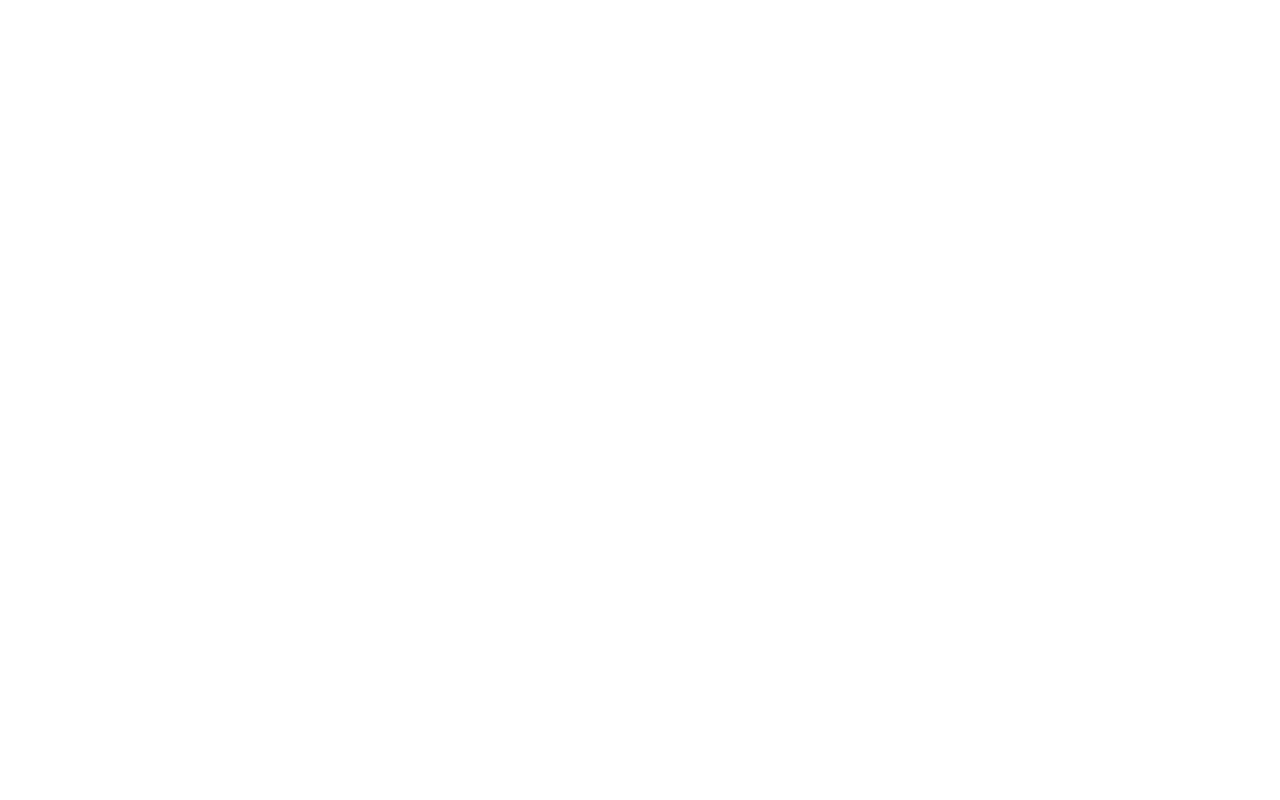
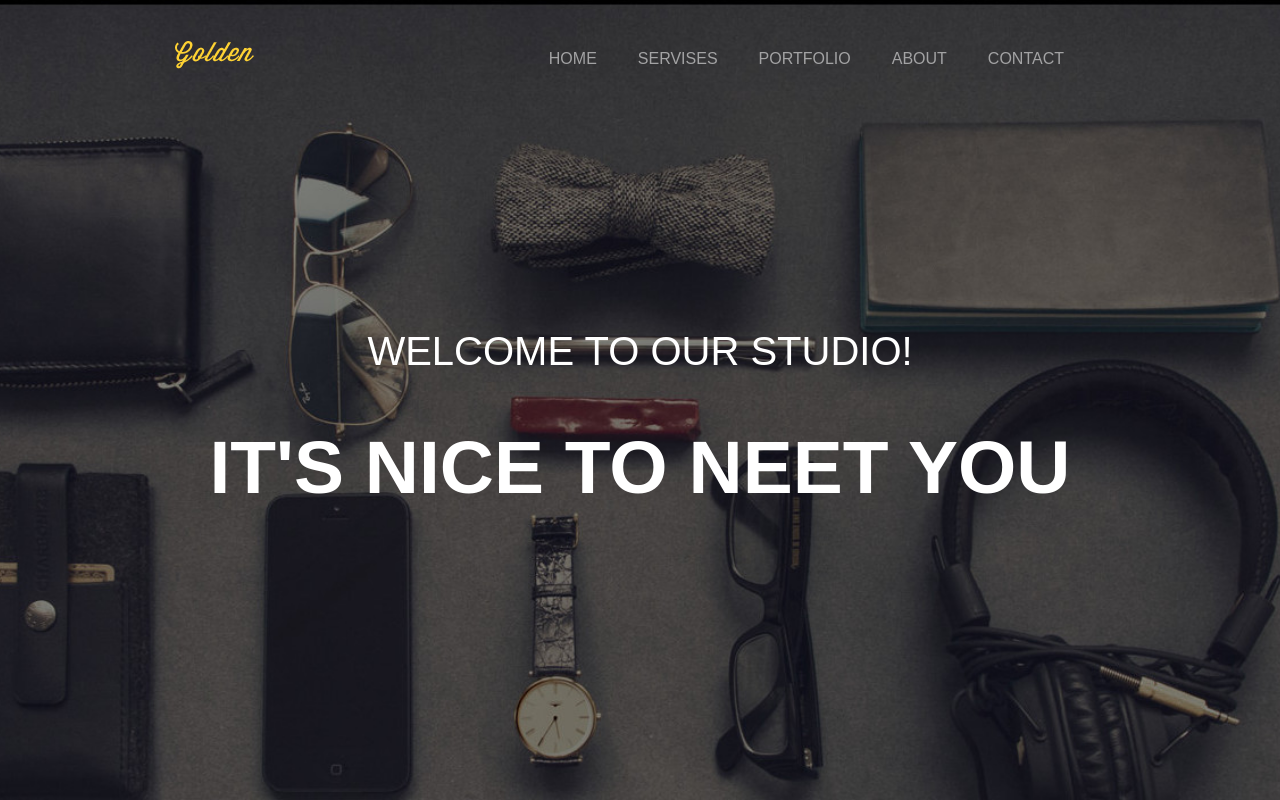
Before and after one commit to IgorTimonin/Golden-landing, a plain HTML site: page index.html in a window 1280 px wide. Drawn offline with Linux system fonts and the light colour scheme.

Commit message:
first section complete

```diff
--- /dev/null
+++ b/css/main.css
@@ -0,0 +1,67 @@
+body {
+    font-family: Arial, sans-serif;
+    padding: 0;
+    margin: 0;
+}
+.Clearfix::after {
+    content: '';
+    display: table;
+    width: 100%;
+    clear: both;
+
+}
+
+header {
+    background: url(../img/first-bg.jpg) no-repeat center top / cover;
+    height: 100vh;
+}
+
+.container {
+    width: 930px;
+    margin: 0 auto;
+}
+
+.logo {
+    margin-top: 41px;
+    float: left;
+}
+
+nav {
+    float: right;
+    margin-top: 50px;
+}
+
+.menu {
+    padding: 0;
+    margin: 0;
+    display: block;
+}
+.menu li {
+    float: left;
+    display: block;
+    margin-right: 41px;
+}
+
+.menu a {
+    color: #a3a3a4;
+    text-decoration: none;
+    text-transform: uppercase;
+}
+
+.titles_1st {
+  font-size: 40px;
+  color: #fff;
+  text-transform: uppercase;
+  text-align: center;
+}
+
+h1 {
+  font-size: 75px;
+  color: #fff;
+  text-transform: uppercase;
+  text-align: center;
+}
+.titles {
+  margin-top: 260px;
+
+}
--- a/index.html
+++ b/index.html
@@ -1,13 +1,61 @@
 <!DOCTYPE html>
-<html lang="en">
+<html lang="ru" dir="ltr">
 <head>
-    <meta charset="UTF-8">
-    <meta http-equiv="X-UA-Compatible" content="IE=edge">
-    <meta name="viewport" content="width=device-width, initial-scale=1.0">
-    <title>Document</title>
-    <link rel="stylesheet" href="style.css">
+    <meta charset="utf-8">
+    <title>Golden studio</title>
+    <link rel="shortcut icon" href="img/logo.ico" type="image/x-icon">
+    <link rel="stylesheet" href="css/main.css">
 </head>
 <body>
+    <header>
+      <div class="container">
+      <div class="Heading Clearfix">
+        <img src="img/logo.png" alt="Golden" class="logo">
+  <nav>
+      <ul class="menu">
+          <li>
+            <a href="#">Home</a>
+          </li>
+          <li>
+              <a href="#">Servises</a>
+          </li>
+          <li>
+              <a href="#">Portfolio</a>
+          </li>
+          <li>
+              <a href="#">About</a>
+          </li>
+          <li>
+              <a href="#">Contact</a>
+          </li>
+      </ul>
+  </nav>
+      </div>
+      <div class="titles">
+      <div class="titles_1st">
+          Welcome To Our Studio!
+      </div>
+      <h1>It's nice to Neet you</h1>
+      </div>
+      </div>
 
-</body>
+    </header>
+
+    <section>
+      <div class="container">
+
+      </div>
+    </section>
+
+    <section>
+
+  </section>
+
+  <section>
+
+  </section>
+
+  <footer></footer>
+
+</body?
 </html>
```
Also changed, not shown: img/about1.jpg (added), img/about2.jpg (added), img/about3.jpg (added), img/about4.jpg (added), img/errors.txt (added), img/first-bg.jpg (added), img/icon1.png (added), img/icon2.png (added), img/icon3.png (added), img/img1.jpg (added), img/img2.jpg (added), img/img3.jpg (added), img/logo.ico (added), img/logo.png (added), 1 more files.
